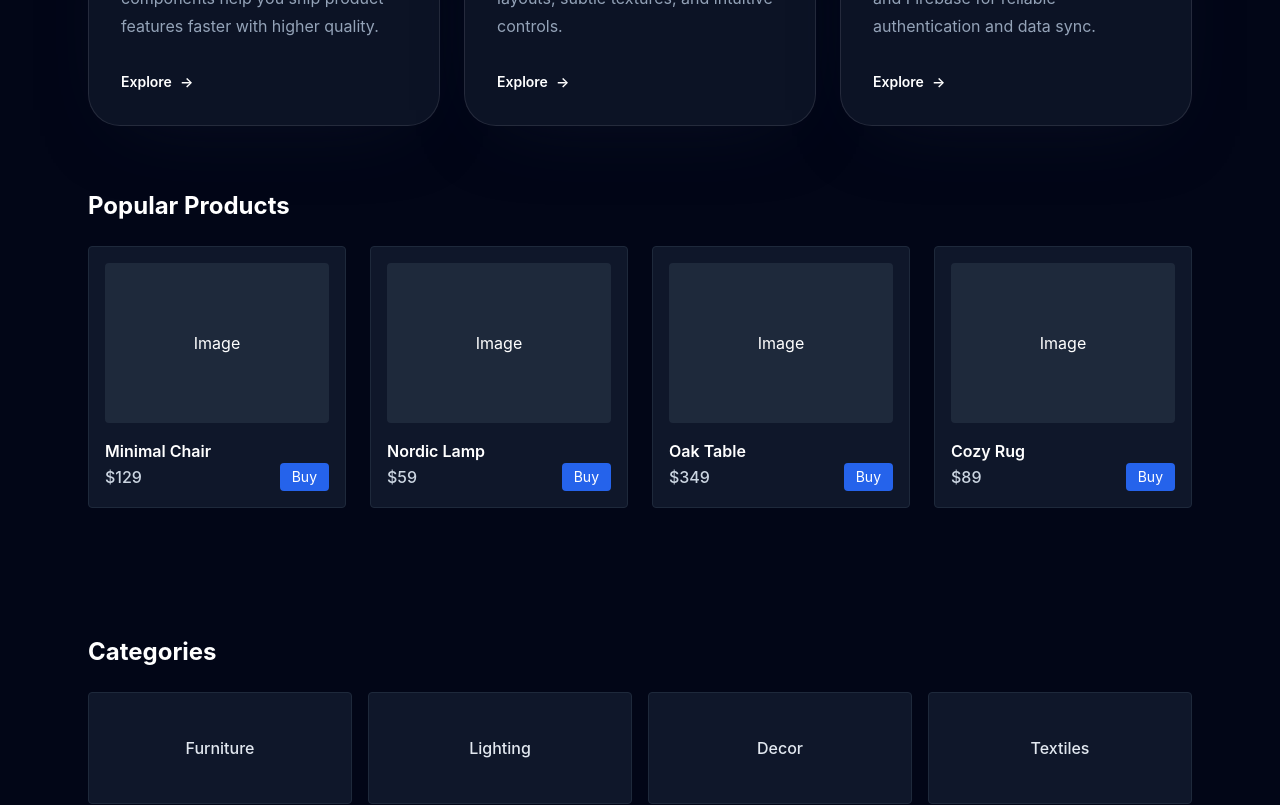
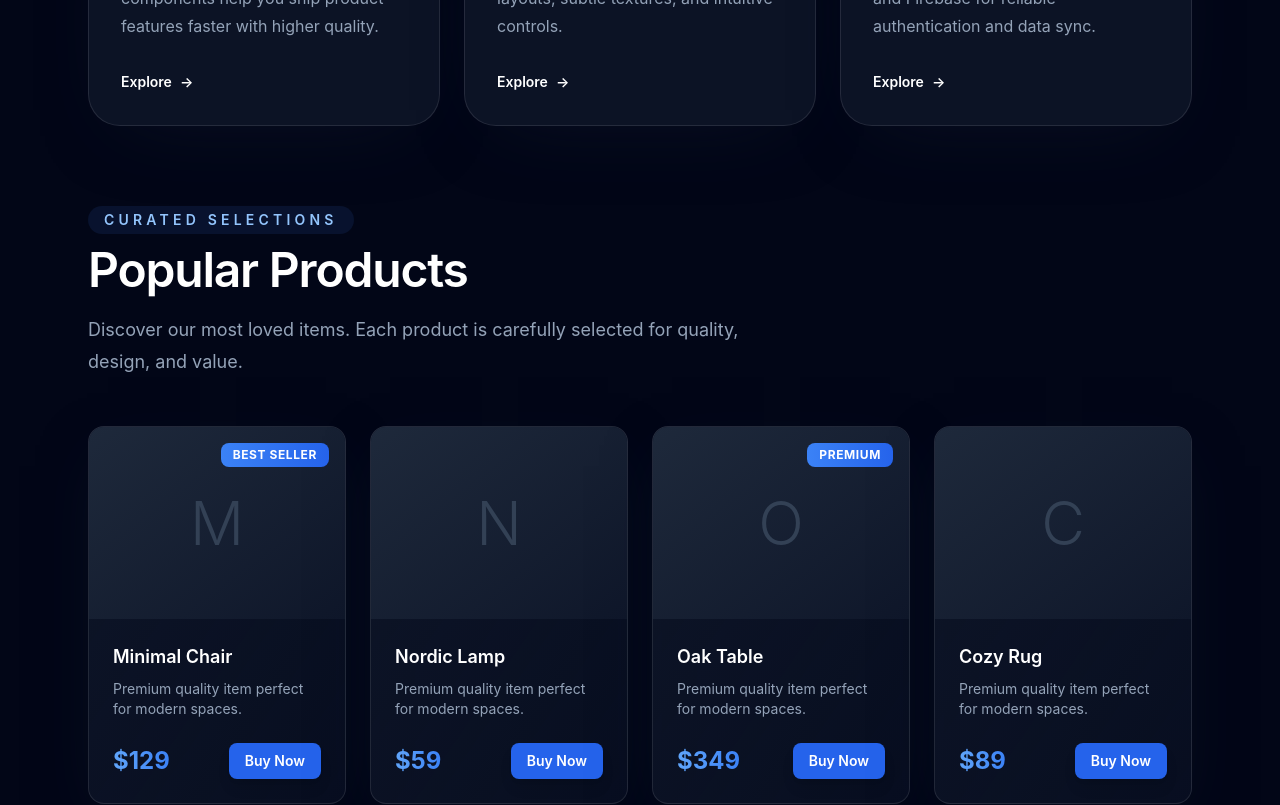
Before and after one commit to sumu749/Inventra-for-revenio, a Next.js app: page / in a window 1280 px wide. Shown: the part 1560-2365 px from the top of the page. Built offline with nearby package versions, Linux system fonts and the light colour scheme; no server answers.

Commit message:
updated popular product section

```diff
--- a/components/home/PopularProducts.jsx
+++ b/components/home/PopularProducts.jsx
@@ -1,17 +1,36 @@
 "use client";
 
-function ProductCard({ title, price }) {
+function ProductCard({ title, price, badge }) {
     return (
-        <div className="bg-slate-900 border border-slate-800 rounded p-4 h-full flex flex-col">
-            <div className="h-40 bg-slate-800 rounded mb-4 flex items-center justify-center">
-                Image
+        <div className="group relative rounded-2xl border border-white/10 bg-gradient-to-br from-slate-900/90 to-slate-900/50 overflow-hidden shadow-[0_20px_60px_-20px_rgba(15,23,42,0.6)] transition hover:-translate-y-1 hover:border-blue-400/40 hover:shadow-[0_40px_100px_-30px_rgba(59,130,246,0.3)]">
+            {badge && (
+                <div className="absolute top-4 right-4 z-10 inline-flex rounded-lg bg-gradient-to-r from-blue-500 to-blue-600 px-3 py-1 text-xs font-bold uppercase tracking-wider text-white">
+                    {badge}
+                </div>
+            )}
+            <div className="relative h-48 bg-gradient-to-br from-slate-800 to-slate-900 overflow-hidden flex items-center justify-center">
+                <div className="text-6xl text-slate-700 font-light">
+                    {title.charAt(0)}
+                </div>
+                <div className="absolute inset-0 bg-gradient-to-t from-black/40 to-transparent opacity-0 group-hover:opacity-100 transition-opacity" />
             </div>
-            <h4 className="font-semibold">{title}</h4>
-            <div className="mt-auto flex items-center justify-between">
-                <span className="text-slate-300 font-medium">{price}</span>
-                <button className="px-3 py-1 bg-blue-600 rounded text-sm">
-                    Buy
-                </button>
+
+            <div className="p-6">
+                <h4 className="text-lg font-semibold text-white group-hover:text-blue-300 transition">
+                    {title}
+                </h4>
+                <p className="text-sm text-slate-400 mt-2">
+                    Premium quality item perfect for modern spaces.
+                </p>
+
+                <div className="mt-6 flex items-center justify-between">
+                    <span className="text-2xl font-bold bg-gradient-to-r from-blue-400 to-blue-500 bg-clip-text text-transparent">
+                        {price}
+                    </span>
+                    <button className="px-4 py-2 bg-blue-600 hover:bg-blue-700 rounded-lg text-sm font-semibold text-white transition shadow-lg hover:shadow-blue-600/50">
+                        Buy Now
+                    </button>
+                </div>
             </div>
         </div>
     );
@@ -19,18 +38,28 @@ function ProductCard({ title, price }) {
 
 export default function PopularProducts() {
     const products = [
-        { title: "Minimal Chair", price: "$129" },
-        { title: "Nordic Lamp", price: "$59" },
-        { title: "Oak Table", price: "$349" },
-        { title: "Cozy Rug", price: "$89" },
+        { title: "Minimal Chair", price: "$129", badge: "Best Seller" },
+        { title: "Nordic Lamp", price: "$59", badge: null },
+        { title: "Oak Table", price: "$349", badge: "Premium" },
+        { title: "Cozy Rug", price: "$89", badge: null },
     ];
 
     return (
-        <section className="py-16 bg-slate-950">
-            <div className="max-w-6xl mx-auto px-6">
-                <h2 className="text-2xl font-bold text-white mb-6">
-                    Popular Products
-                </h2>
+        <section className="py-20 bg-slate-950">
+            <div className="mx-auto max-w-6xl px-6">
+                <div className="mb-12 max-w-2xl">
+                    <p className="mb-3 inline-flex rounded-full bg-blue-500/10 px-4 py-1 text-sm font-semibold uppercase tracking-[0.3em] text-blue-300">
+                        Curated selections
+                    </p>
+                    <h2 className="text-4xl font-semibold tracking-tight text-white sm:text-5xl">
+                        Popular Products
+                    </h2>
+                    <p className="mt-5 text-lg leading-8 text-slate-400">
+                        Discover our most loved items. Each product is carefully
+                        selected for quality, design, and value.
+                    </p>
+                </div>
+
                 <div className="grid grid-cols-1 sm:grid-cols-2 lg:grid-cols-4 gap-6">
                     {products.map((p) => (
                         <ProductCard key={p.title} {...p} />
```
